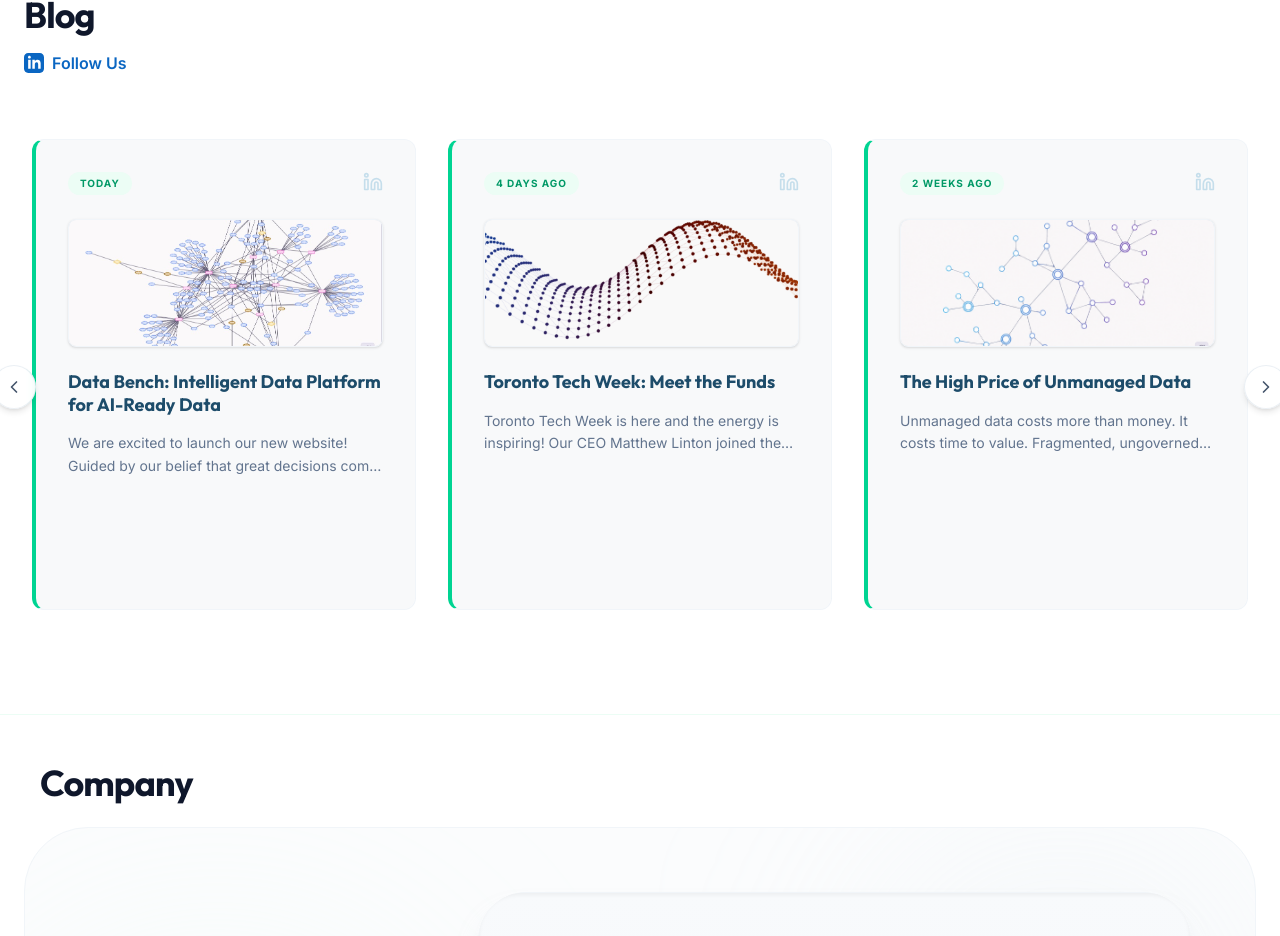
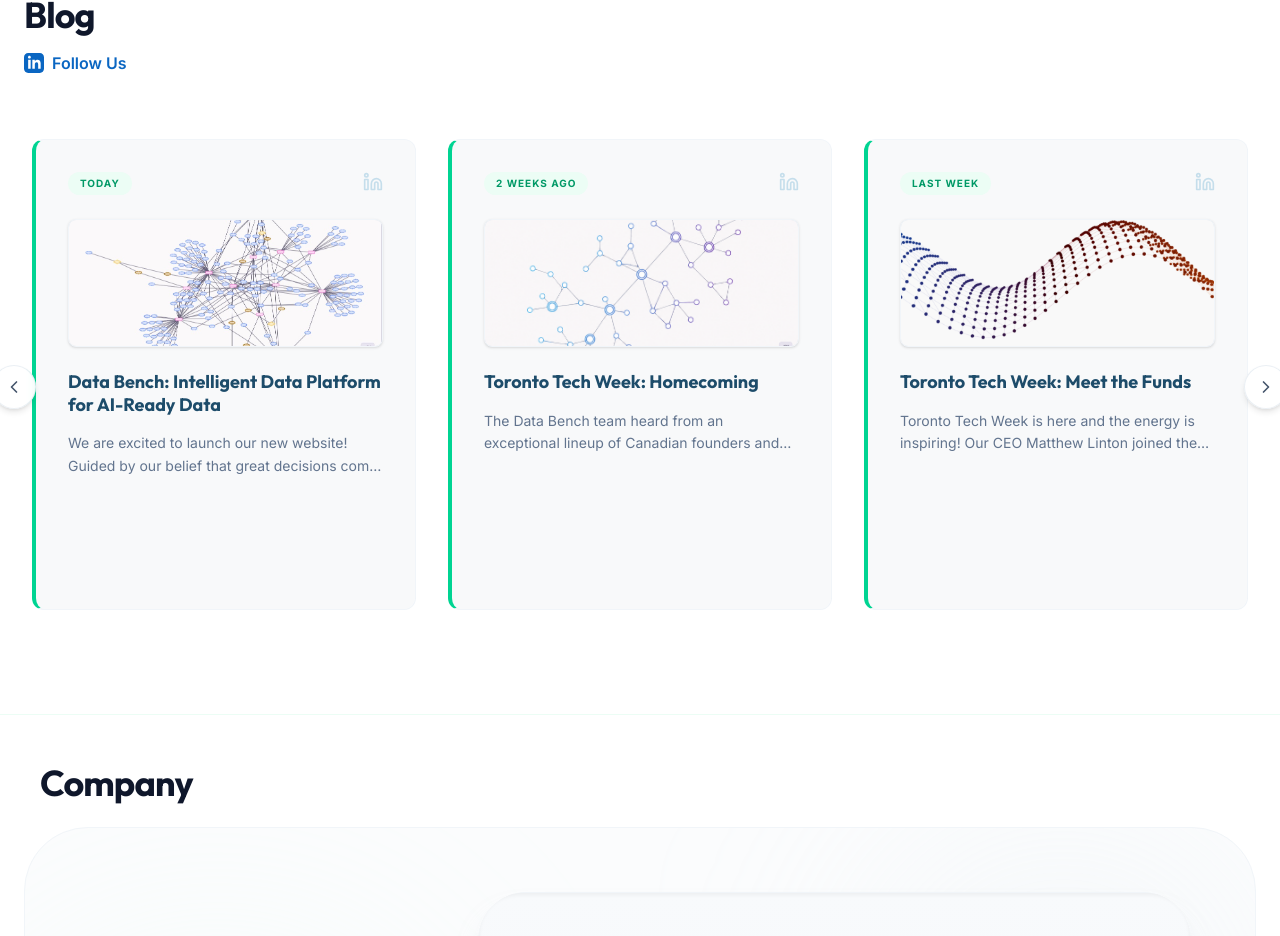
Before and after one commit to msantacruz777/Databench, a React (Vite) app: page / in a window 1280 px wide. Shown: the part 4654-5590 px from the top of the page. Built offline with nearby package versions, Linux system fonts and the light colour scheme; no server answers.

Commit message:
feat: update blog post feed in App.tsx
Add recent Toronto Tech Week post and refresh existing feed items for improved relevance.

```diff
--- a/src/App.tsx
+++ b/src/App.tsx
@@ -235,20 +235,20 @@
       url: "https://www.linkedin.com/posts/data-bench_data-bench-intelligent-data-platform-for-activity-7467260260987277312-dumE?utm_source=share&utm_medium=member_desktop&rcm=ACoAAAfTR_wBBByb0C7UERxOLxKheF6sLNa6Wx4"
     },
     {
+      id: 2,
+      badge: "2 weeks ago",
+      title: "Toronto Tech Week: Homecoming",
+      text: "The Data Bench team heard from an exceptional lineup of Canadian founders and technology leaders at Toronto Tech Week Homecoming, highlighting the scalable global tech transformation and resilient leadership shaping the future of innovation.",
+      image: "/image7.png",
+      url: "https://www.linkedin.com/feed/update/urn:li:activity:7465494536358686720"
+    },
+    {
       id: 1,
-      badge: "4 days ago",
+      badge: "Last week",
       title: "Toronto Tech Week: Meet the Funds",
       text: "Toronto Tech Week is here and the energy is inspiring! Our CEO Matthew Linton joined the conversation at Meet the Funds to connect with the ambitious and fast-moving Canadian tech ecosystem.",
       image: "/Wave.png",
       url: "https://www.linkedin.com/posts/data-bench_torontotechweek-meetthefunds-databench-activity-7465069987737763840-0cI9?utm_source=share&utm_medium=member_desktop&rcm=ACoAAAfTR_wBBByb0C7UERxOLxKheF6sLNa6Wx4"
-    },
-    {
-      id: 2,
-      badge: "2 weeks ago",
-      title: "The High Price of Unmanaged Data",
-      text: "Unmanaged data costs more than money. It costs time to value. Fragmented, ungoverned data slows decisions, erodes trust, and keeps teams trapped in manual cycles.",
-      image: "/image7.png",
-      url: "https://www.linkedin.com/feed/update/urn:li:activity:7420144528793399296"
     },
     {
       id: 3,
```
